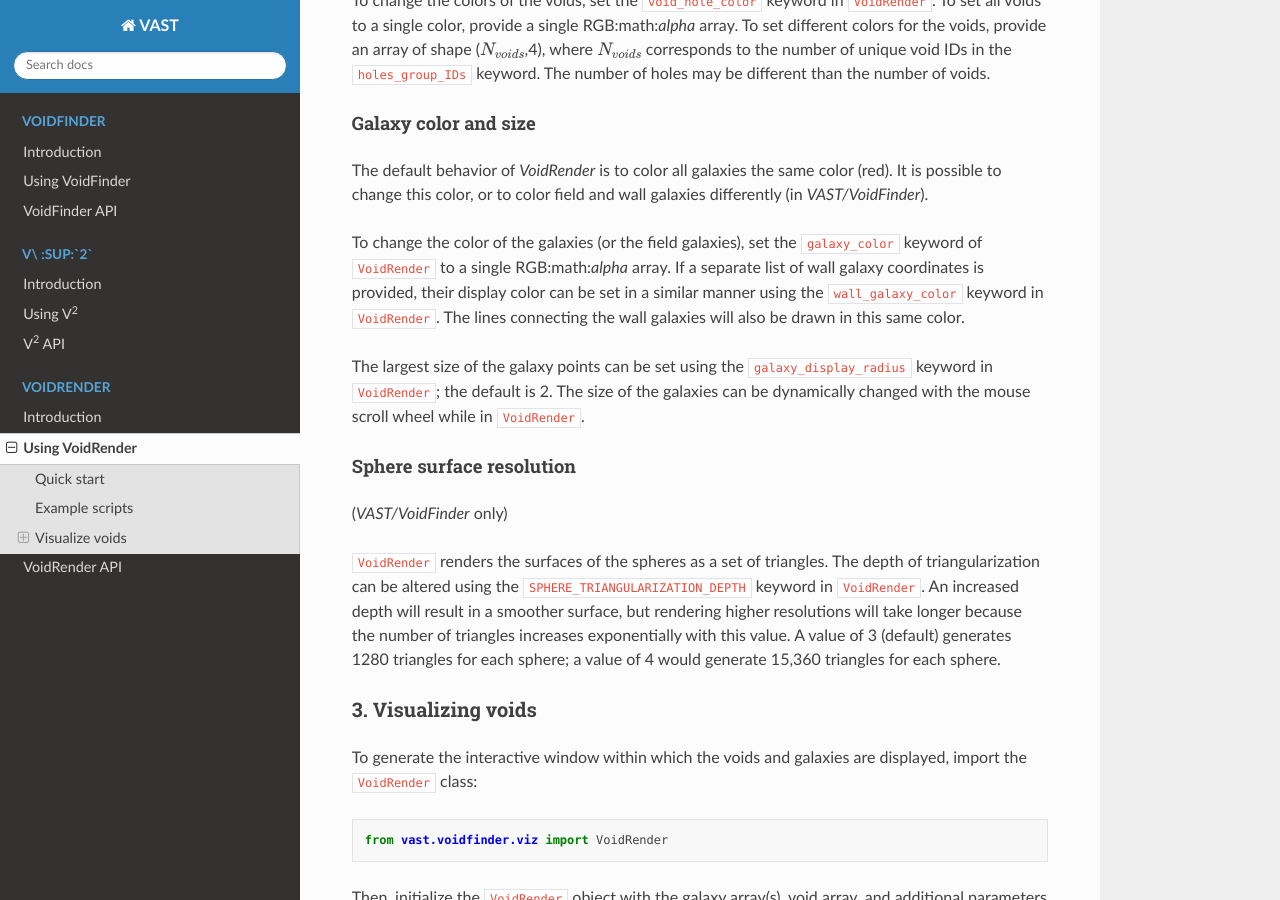
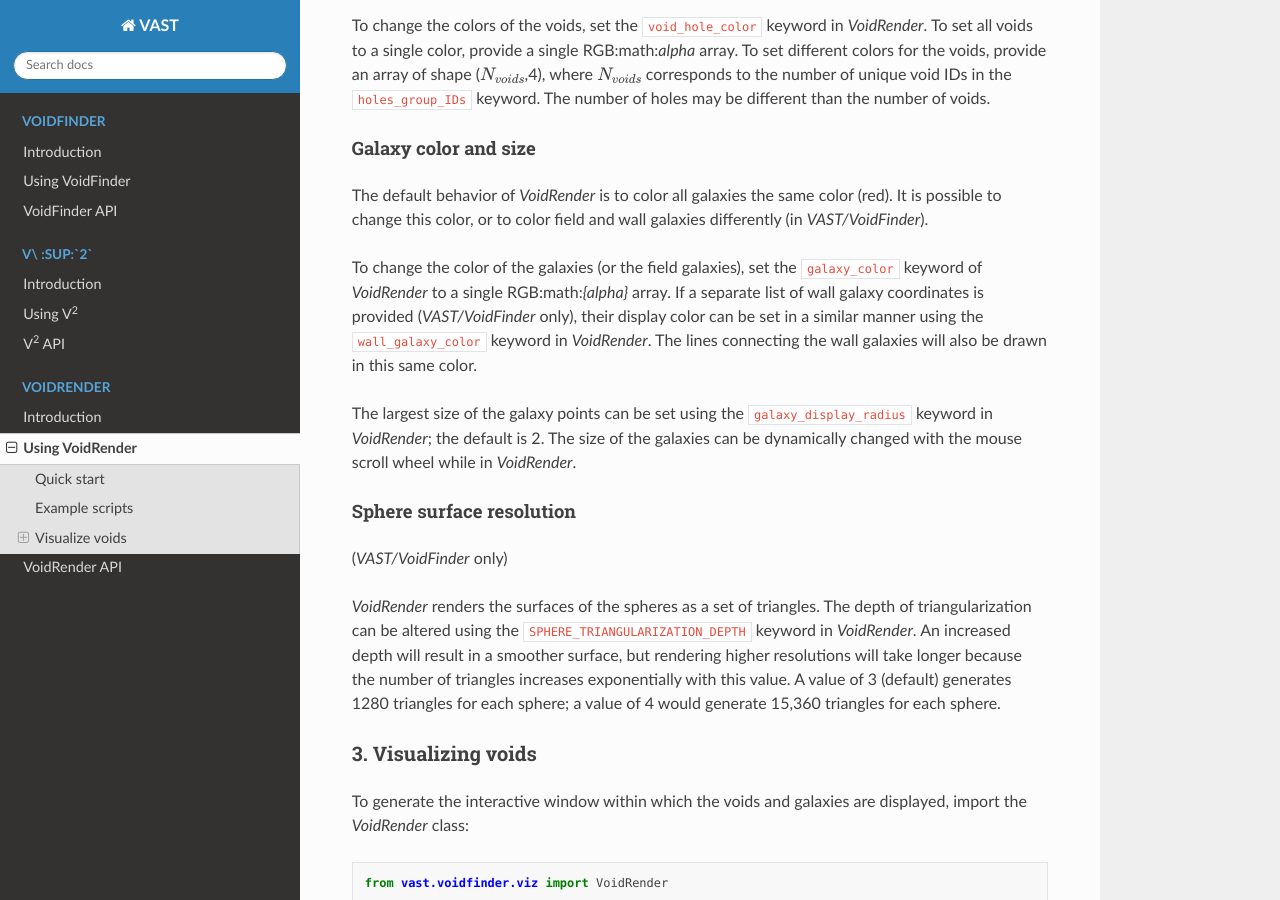
Before and after one commit to DESI-UR/VAST, a Sphinx documentation site: the page built from Documentation/source/VoidRender_examples.rst, in a window 1280 px wide and 900 px high, scrolled down 2172 px. Built offline with Sphinx 7.4.7 and the Read the Docs theme 2.0.0, drawn with Linux system fonts in a browser that asks for light colours; some of the changed text lies outside the part shown.

Commit message:
Updated docs

```diff
--- a/Documentation/source/VoidRender_examples.rst
+++ b/Documentation/source/VoidRender_examples.rst
@@ -114,7 +116,7 @@ The default behavior of `VoidRender` is to color all voids the same color
 different colors.
 
 To change the colors of the voids, set the ``void_hole_color`` keyword in
-``VoidRender``.  To set all voids to a single color, provide a single
+`VoidRender`.  To set all voids to a single color, provide a single
 RGB:math:`\alpha` array.  To set different colors for the voids, provide an
 array of shape (:math:`N_{voids}`,4), where :math:`N_{voids}` corresponds to the
 number of unique void IDs in the ``holes_group_IDs`` keyword.  The number of
@@ -129,16 +131,16 @@ The default behavior of `VoidRender` is to color all galaxies the same color
 differently (in `VAST/VoidFinder`).
 
 To change the color of the galaxies (or the field galaxies), set the
-``galaxy_color`` keyword of ``VoidRender`` to a single RGB:math:`\alpha` array.
-If a separate list of wall galaxy coordinates is provided, their display color
-can be set in a similar manner using the ``wall_galaxy_color`` keyword in
-``VoidRender``.  The lines connecting the wall galaxies will also be drawn in
-this same color.
+``galaxy_color`` keyword of `VoidRender` to a single RGB:math:`{\alpha}`
+array.  If a separate list of wall galaxy coordinates is provided
+(`VAST/VoidFinder` only), their display color can be set in a similar manner
+using the ``wall_galaxy_color`` keyword in `VoidRender`.  The lines connecting
+the wall galaxies will also be drawn in this same color.
 
 The largest size of the galaxy points can be set using the
-``galaxy_display_radius`` keyword in ``VoidRender``; the default is 2.  The size
+``galaxy_display_radius`` keyword in `VoidRender`; the default is 2.  The size
 of the galaxies can be dynamically changed with the mouse scroll wheel while
-in ``VoidRender``.
+in `VoidRender`.
 
 
 Sphere surface resolution
@@ -146,9 +148,9 @@ Sphere surface resolution
 
 (`VAST/VoidFinder` only)
 
-``VoidRender`` renders the surfaces of the spheres as a set of triangles.  The
+`VoidRender` renders the surfaces of the spheres as a set of triangles.  The
 depth of triangularization can be altered using the
-``SPHERE_TRIANGULARIZATION_DEPTH`` keyword in ``VoidRender``.  An increased
+``SPHERE_TRIANGULARIZATION_DEPTH`` keyword in `VoidRender`.  An increased
 depth will result in a smoother surface, but rendering higher resolutions will
 take longer because the number of triangles increases exponentially with this
 value.  A value of 3 (default) generates 1280 triangles for each sphere; a
@@ -162,11 +164,11 @@ value of 4 would generate 15,360 triangles for each sphere.
 --------------------
 
 To generate the interactive window within which the voids and galaxies are
-displayed, import the ``VoidRender`` class::
+displayed, import the `VoidRender` class::
 
     from vast.voidfinder.viz import VoidRender
 
-Then, initialize the ``VoidRender`` object with the galaxy array(s), void
+Then, initialize the `VoidRender` object with the galaxy array(s), void
 array, and additional parameters (see Section :ref:`VR-params` for details)::
 
     viz = VoidRender(...)
--- a/Documentation/source/Vsquared_examples.rst
+++ b/Documentation/source/Vsquared_examples.rst
@@ -29,6 +29,9 @@ A summary checklist for installing and running `VAST.Vsquared`.
    machine or using a cluster::
 
     python vsquared.py -c DR7_config.ini
+
+   Note: Include the ``-v`` option to produce the output required for
+   ``VAST.VoidRender``.
 
 The output files will be located in the directory specified by the Output
 directory.
```
Also changed, not shown: other parts of Documentation/source/VoidRender_examples.rst (+3 -1 lines).
